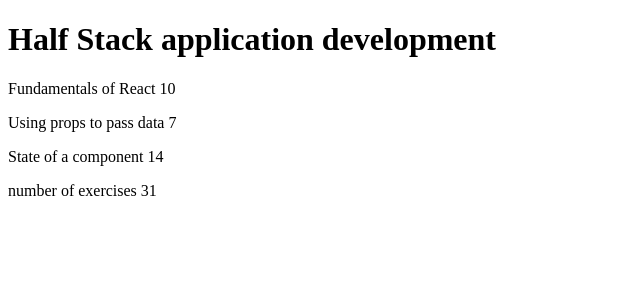
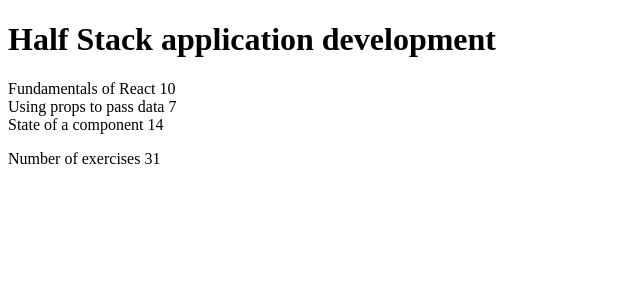
Before and after one commit to SilentGamelan/OpenFullStack, a React (Create React App) app in the folder part1/courseinfo/: page / in a window 1280 px wide. Shown: the top 300 px of the page, without its empty margins (0-640 px from the left). Built offline with nearby package versions, Linux system fonts and the light colour scheme.

Commit message:
refactor initial components

```diff
--- a/part1/courseinfo/src/App.js
+++ b/part1/courseinfo/src/App.js
@@ -1,4 +1,36 @@
 import React from 'react'
+
+const Header = (header)=> {
+  return (
+  <h1>{header.headerText}</h1>
+  )
+}
+
+
+
+const Content = (props)=>{
+  return (
+    <div>
+      <div>
+        {props.part1} {props.exercise1}
+      </div>
+      <div>
+        {props.part2} {props.exercise2}
+      </div>
+      <div>
+        {props.part3} {props.exercise3}
+      </div>
+    </div>
+    )
+}
+
+const Total = (props) => {
+  return (
+    <p>
+      Number of exercises {props.exercise1 + props.exercise2 + props.exercise3}
+    </p>
+  )
+}
 
 
 const App = ()=> {
@@ -12,19 +44,9 @@
 
   return (
     <div>
-      <h1>{course}</h1>
-      <p>
-        {part1} {exercises1}
-      </p>
-      <p>
-        {part2} {exercises2}
-      </p>
-      <p>
-        {part3} {exercises3}
-      </p>
-      <p>
-        number of exercises {exercises1 + exercises2 + exercises3}
-      </p>
+      <Header headerText={course} />
+      <Content part1={part1} part2={part2} part3={part3} exercise1={exercises1} exercise2={exercises2} exercise3={exercises3} />
+      <Total exercise1={exercises1} exercise2={exercises2} exercise3={exercises3} />
     </div>
   )
 }
```
